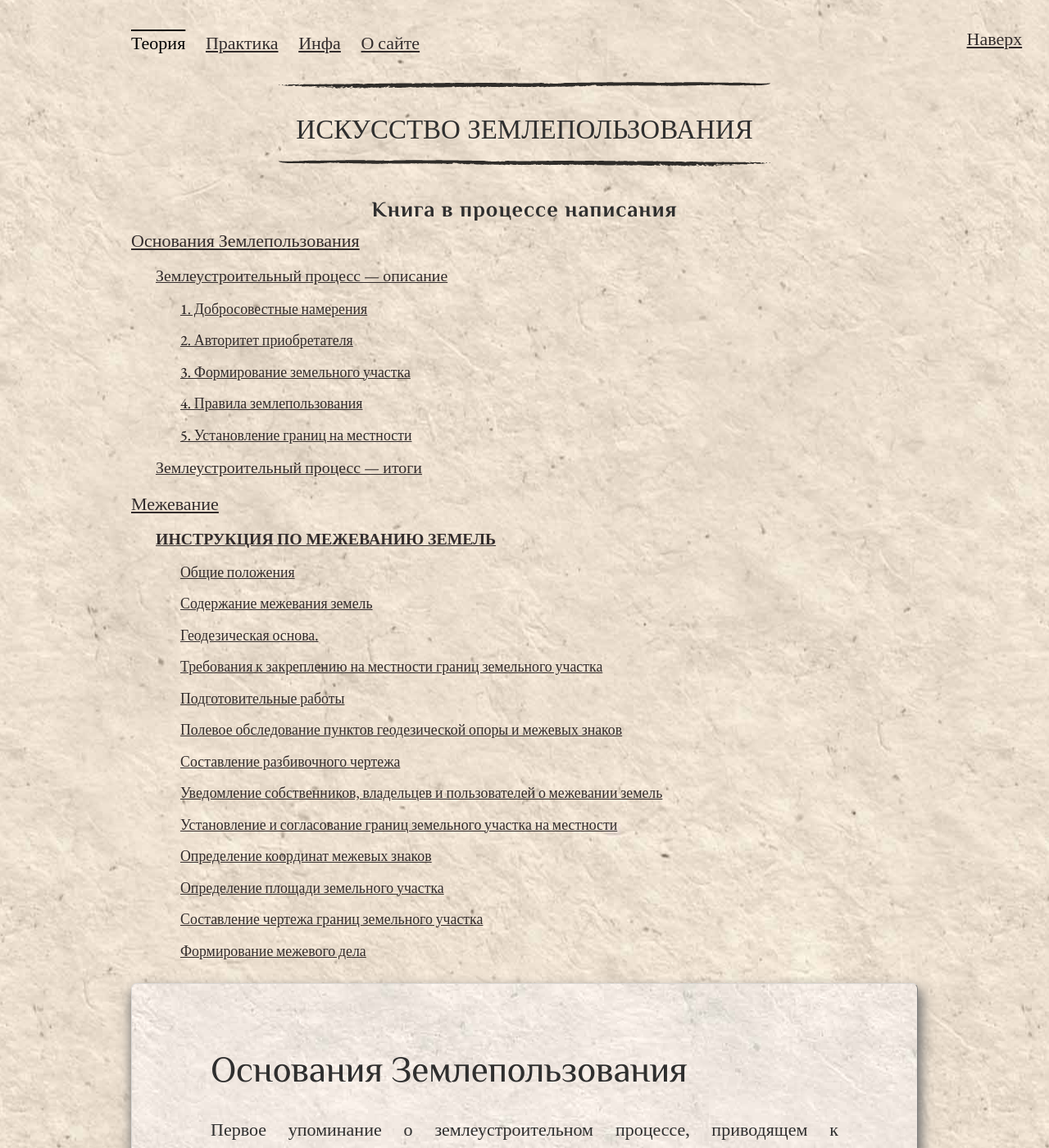
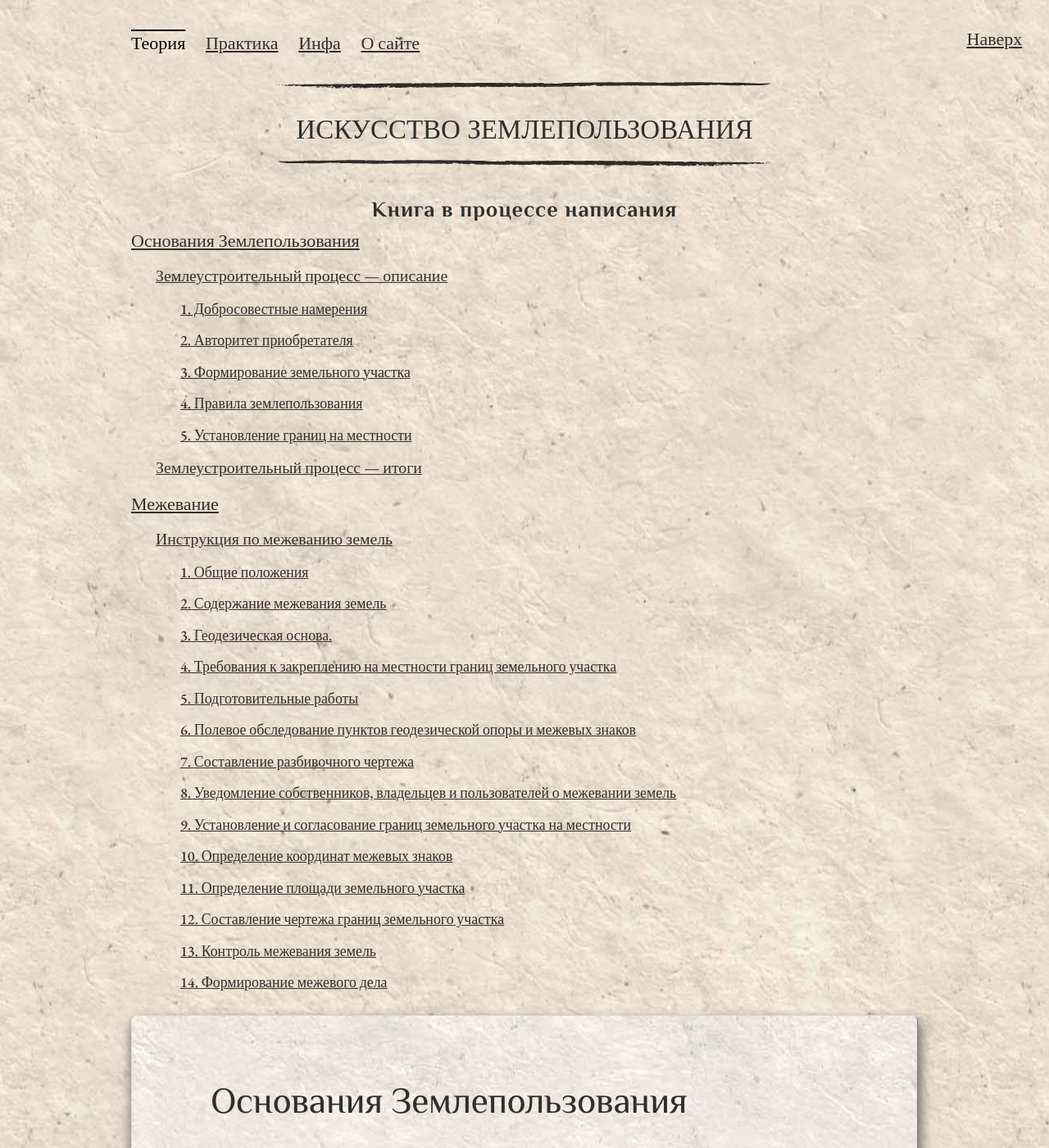
Before and after one commit to SergSi/land-use-art, a Jekyll site: the page built from pages/text.md, in a window 1280 px wide and 1400 px high. Shown: the whole window at 82% size. Built offline with Jekyll 4.4.1, drawn with Linux system fonts in a browser that asks for light colours; some web fonts are replaced; some of the changed text lies outside the part shown.

Commit message:
Update text.md

```diff
--- a/pages/text.md
+++ b/pages/text.md
@@ -68,7 +68,7 @@ permalink: /text/
 
 # Межевание
 
-## **ИНСТРУКЦИЯ** **ПО МЕЖЕВАНИЮ ЗЕМЕЛЬ**
+## Инструкция по межеванию земель
 
 В Инструкции определены: основное содержание, порядок выполнения, контроля,и оформления результатов работ по межеванию земель.
 
@@ -76,7 +76,7 @@ permalink: /text/
 
 Разработана авторским коллективом: Н. В. Комов, С. И. Ивасюк.
 
-1. ### Общие положения
+### 1. Общие положения
 
 1.1. Межевание земель представляет собой комплекс работ по установлению, восстановлению и закреплению на местности границ земельного участка, определению его местоположения и площади.
 
@@ -86,7 +86,7 @@ permalink: /text/
 
 1.4. Межевание земель выполняют кадастровые инженеры.
 
-2. ### Содержание межевания земель
+### 2. Содержание межевания земель
 
 Межевание земель включает:
 
@@ -116,7 +116,7 @@ permalink: /text/
 
 \- сдачу материалов в архив.
 
-3. ### Геодезическая основа.
+### 3. Геодезическая основа.
 
 3.1. Межевание земель выполняют в местной системе координат, установленной для ведения Единого государственного реестра недвижимости в отношении кадастровых округов, с определенными для них параметрами перехода к единой государственной системе координат.
 
@@ -134,7 +134,7 @@ permalink: /text/
 
 \- решения других задач государственного кадастра недвижимости, градостроительства и землеустройства.
 
-4. ### Требования к закреплению на местности границ земельного участка
+### 4. Требования к закреплению на местности границ земельного участка
 
 4.1. В зависимости от назначения и типа закрепления на местности различают:
 
@@ -196,7 +196,7 @@ permalink: /text/
 
 Если пункт ОМС совмещен с межевым знаком, то он сдается на наблюдение за сохранностью всем собственникам, владельцам и пользователям размежевываемых земельных участков.
 
-5. ### Подготовительные работы
+### 5. Подготовительные работы
 
 В процессе подготовительных работ осуществляют сбор и анализируют следующие исходные материалы:
 
@@ -228,7 +228,7 @@ permalink: /text/
 
 \- схемы и списки координат пунктов ГГС, ОМС.
 
-6. ### Полевое обследование пунктов геодезической опоры и межевых знаков
+### 6. Полевое обследование пунктов геодезической опоры и межевых знаков
 
 6.1. Полевое обследование производят с целью проверки сохранности пунктов геодезической опоры, выбора наиболее выгодной технологии работ и размещения пунктов опорной межевой сети.
 
@@ -236,7 +236,7 @@ permalink: /text/
 
 6.3. В результате полевого обследования выясняют возможности применения тех или иных методов и приборов для закрепления пунктов ОМС, межевых знаков и определения их координат. Составляется акт проверки состояния ранее установленных граничных знаков земельного участка.
 
-7. ### Составление разбивочного чертежа
+### 7. Составление разбивочного чертежа
 
 7.1. Разбивочный чертеж составляется при межевании ранее учтенных земельных участков, описание границ которых отсутствует.
 
@@ -260,11 +260,11 @@ permalink: /text/
 
 На разбивочном чертеже проектируемые пункты ОМС, межевые знаки и их названия показываются красным цветом.
 
-8. ### Уведомление собственников, владельцев и пользователей о межевании земель
+### 8. Уведомление собственников, владельцев и пользователей о межевании земель
 
 Собственники, владельцы и пользователи размежевываемого и смежных с ним земельных участков извещаются о времени проведения согласования на местности местоположения границ земельных участков.
 
-9. ### Установление и согласование границ земельного участка на местности
+### 9. Установление и согласование границ земельного участка на местности
 
 9.1. Установление границ земельного участка производят на местности в присутствии собственников, пользователей размежевываемого и смежных с ним земельных участков или их представителей, полномочия которых удостоверяются доверенностями, выданными в установленном порядке.
 
@@ -272,7 +272,7 @@ permalink: /text/
 
 9.3.Результаты установления и согласования границ оформляются актом, который подписывается собственниками, владельцами, пользователями размежевываемого и смежных с ним земельных участков (или их представителями) и кадастровым инженером - производителем работ.
 
-10. ### Определение координат межевых знаков
+### 10. Определение координат межевых знаков
 
 10.1. После закрепления на местности пунктов ОМС и межевых знаков и обозначения характерных точек границы на линейных сооружениях, производится определение их планового положения.
 
@@ -288,7 +288,7 @@ permalink: /text/
 
 10.3. По результатам геодезических, фотограмметрических и картометрических измерений вычисляют координаты пунктов ОМС, межевых знаков, закрепленных характерных точек границы земельных участков.
 
-11. ### Определение площади земельного участка
+### 11. Определение площади земельного участка
 
 11.1. Площадь земельного участка вычисляют аналитическими методами по координатам с использованием соответствующего программного обеспечения, цифровых картографических и геоинформационных систем.
 
@@ -300,7 +300,7 @@ permalink: /text/
 
 11.3 При дельта Р > дельта Рдоп исполнителем работ проводится анализ причин и подготавливается в письменной форме заключение. Заключение вместе с материалами межевания передается заказчику для принятия им решения о дальнейшем проведении работ.
 
-12. ### Составление чертежа границ земельного участка
+### 12. Составление чертежа границ земельного участка
 
 На чертеже границ земельного участка показывают:
 
@@ -314,7 +314,7 @@ permalink: /text/
 
 \- схематическое изображение ситуации на прилегающей территории.
 
-13. Контроль межевания земель
+### 13. Контроль межевания земель
 
 производителем работ
 
@@ -342,7 +342,7 @@ permalink: /text/
 
 \- правильность оформления межевого дела и т.д.
 
-14. ### Формирование межевого дела
+### 14. Формирование межевого дела
 
 14.1. По завершении межевых работ производитель работ формирует межевое дело, в которое включаются:
 
```
